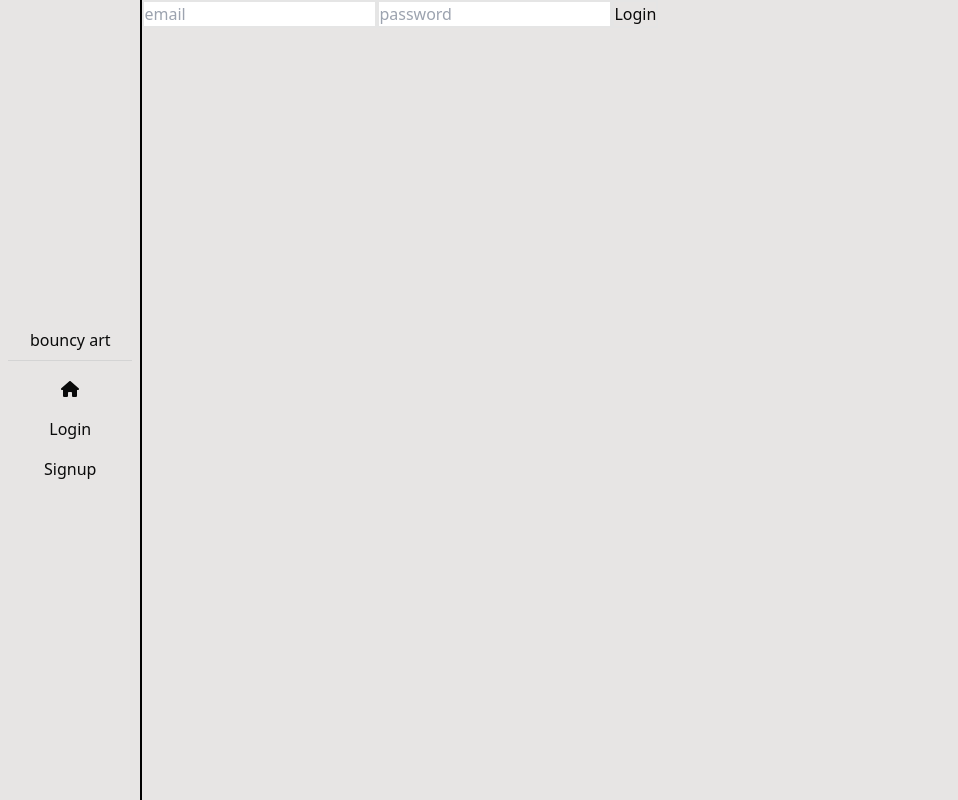
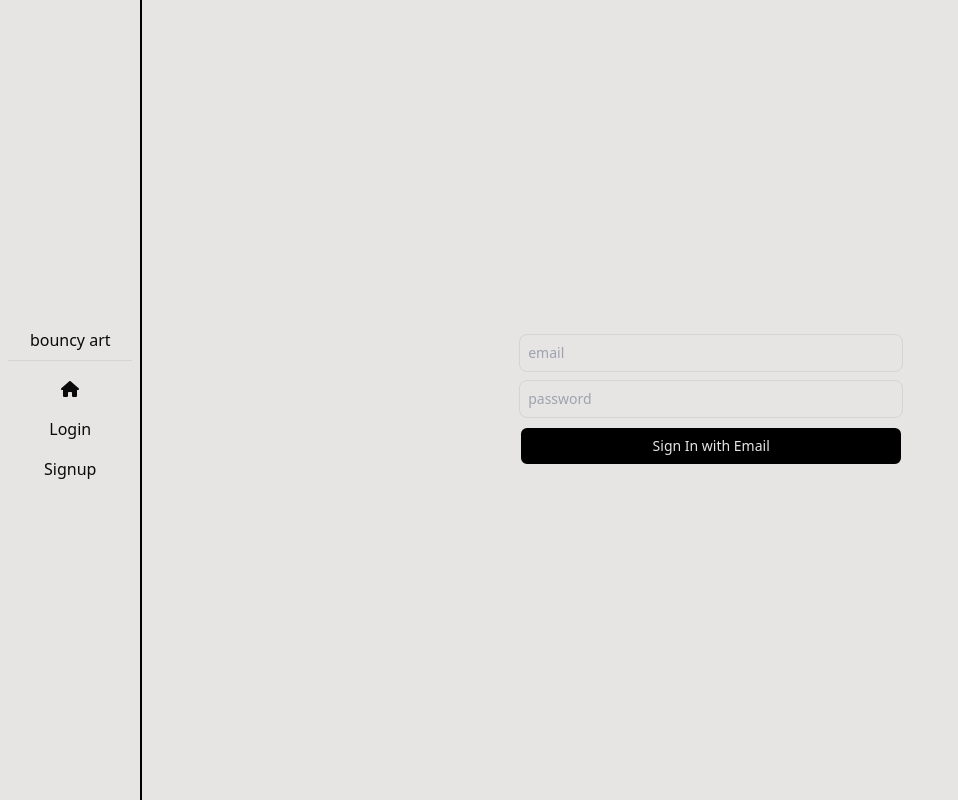
Before and after one commit to danielgavidia/fractal-ai-art, a React (Vite) app in the folder frontend/: page /auth/login in a window 1280 px wide. Shown: the whole page, without its empty margins (0-958 px from the left). Built offline with nearby package versions, Linux system fonts and the light colour scheme; no server answers.

Commit message:
Fixed login/signup pages

```diff
--- a/frontend/src/components/AuthForm.tsx
+++ b/frontend/src/components/AuthForm.tsx
@@ -21,20 +21,24 @@ const AuthForm = ({ authOperation }: AuthProps) => {
   };
 
   return (
-		<div>
-			<form onSubmit={handleFirebaseAuth}>
+    <div className="p-6 flex h-full items-center justify-center">
+      <form onSubmit={handleFirebaseAuth} className="flex flex-col space-y-2 min-w-96">
         <input
           onChange={(e) => setEmail(e.target.value)}
           placeholder="email"
-					className="border-2 border-neutral"
+          className="border-2 border-neutral p-2 rounded-lg border-[0.5px] border-neutral-300 bg-stone-200 outline-none text-sm"
         />
         <input
+          type="password"
           onChange={(e) => setPassword(e.target.value)}
           placeholder="password"
-					className="border-2 border-neutral"
+          className="border-2 border-neutral p-2 rounded-lg border-[0.5px] border-neutral-300 bg-stone-200 outline-none text-sm"
         />
-				<button onClick={handleFirebaseAuth} className="border-2 border-neutral">
-					{authOperation === "login" ? "Login" : "Signup"}
+        <button
+          onClick={handleFirebaseAuth}
+          className="border-2 border-neutral bg-black text-neutral-200 text-sm p-2 rounded-lg"
+        >
+          {authOperation === "login" ? "Sign In" : "Sign Up"} with Email
         </button>
       </form>
     </div>
--- a/frontend/src/routes/Root.tsx
+++ b/frontend/src/routes/Root.tsx
@@ -8,7 +8,7 @@ const Root = () => {
       <Navbar />
 
       {/* Outlet */}
-      <div className="w-full overflow-y-scroll">
+      <div className="w-full overflow-y-scroll h-full">
         <Outlet />
       </div>
     </div>
--- a/frontend/src/routes/RouteAuth.tsx
+++ b/frontend/src/routes/RouteAuth.tsx
@@ -4,7 +4,7 @@ import AuthForm from "../components/AuthForm";
 const RouteAuth = () => {
   const { authOperation } = useParams();
   return (
-		<div>
+    <div className="h-full">
       {authOperation === "login" || authOperation === "signup" ? (
         <AuthForm authOperation={authOperation} />
       ) : (
```
Lines whose indentation alone changed are shown as unchanged.
